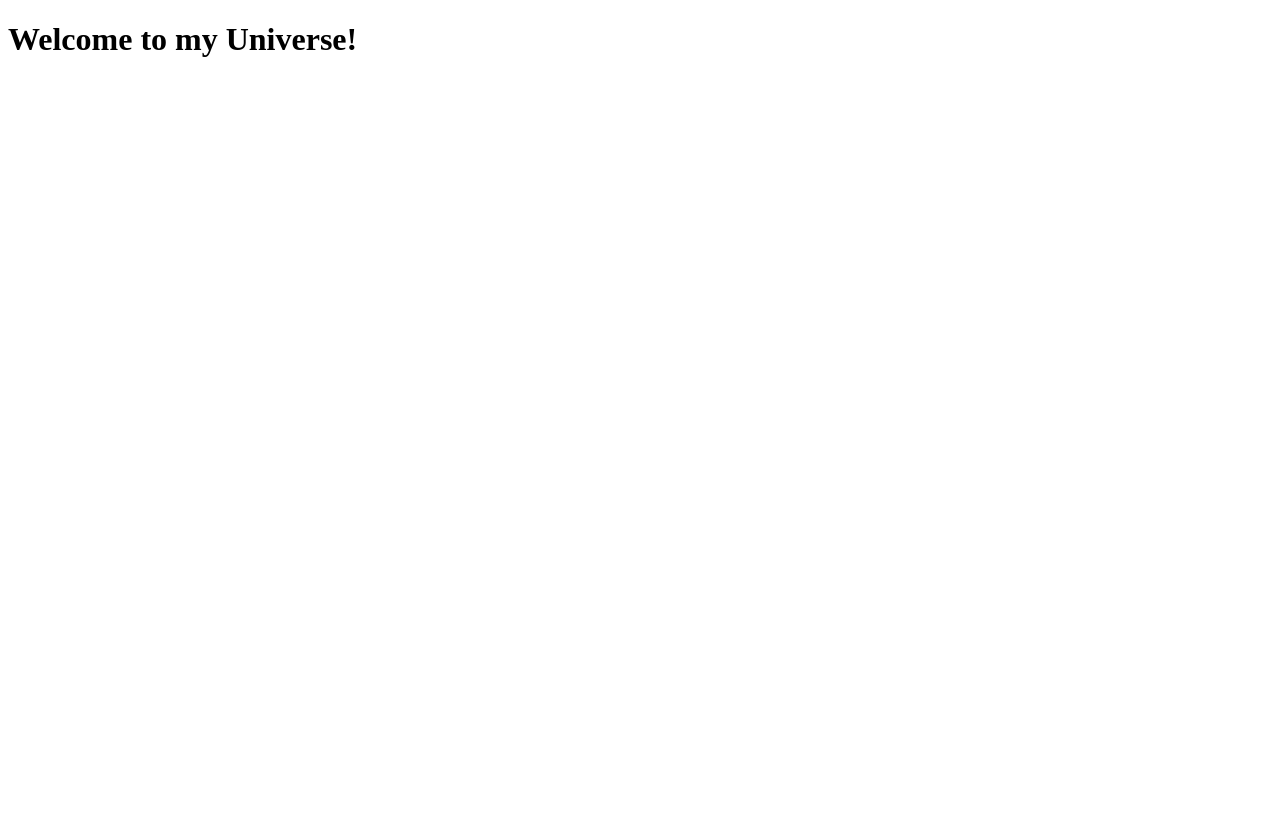
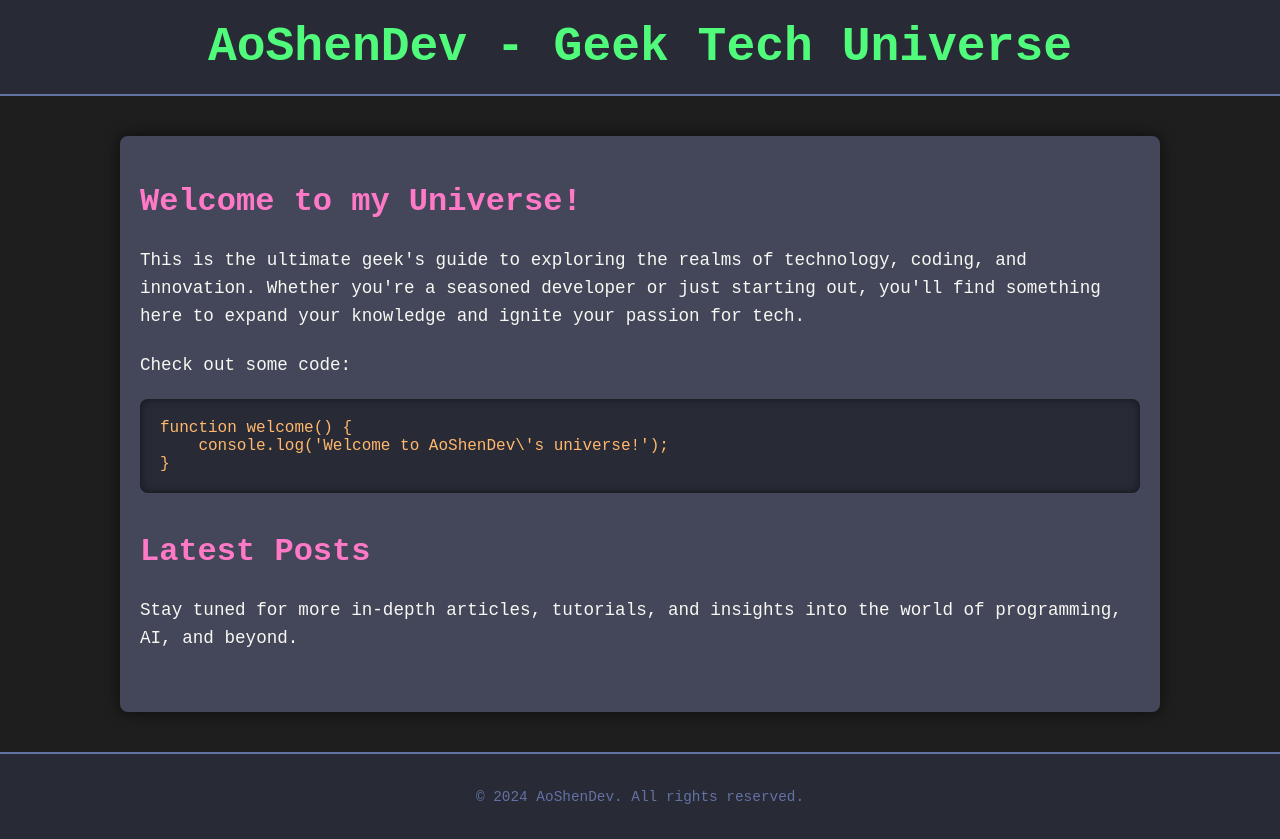
Before and after one commit to aoshendev/aoshendev.github.io, a plain HTML site: page index.html in a window 1280 px wide. Before the commit the page ends 800 px from the top, so only its background shows below. Drawn offline with Linux system fonts and the light colour scheme.

Commit message:
Mock Interface

```diff
--- a/index.html
+++ b/index.html
@@ -1,11 +1,135 @@
 <!DOCTYPE html>
 <html lang="en">
+
 <head>
     <meta charset="UTF-8">
     <meta name="viewport" content="width=device-width, initial-scale=1.0">
-    <title>AoShenDev</title>
+    <title>AoShenDev | Geek Tech Blog</title>
+    <style>
+        /* 基础全局设置 */
+        body {
+            font-family: 'Courier New', Courier, monospace;
+            background-color: #1e1e1e;
+            color: #f8f8f2;
+            margin: 0;
+            padding: 0;
+        }
+
+        /* 顶部导航条 */
+        header {
+            background-color: #282a36;
+            padding: 20px;
+            text-align: center;
+            border-bottom: 2px solid #6272a4;
+        }
+
+        header h1 {
+            font-size: 3rem;
+            color: #50fa7b;
+            margin: 0;
+        }
+
+        /* 内容区样式 */
+        main {
+            max-width: 1000px;
+            margin: 40px auto;
+            padding: 20px;
+            background-color: #44475a;
+            box-shadow: 0 0 15px rgba(0, 0, 0, 0.6);
+            border-radius: 8px;
+        }
+
+        /* 文章样式 */
+        article {
+            margin-bottom: 40px;
+        }
+
+        article h2 {
+            color: #ff79c6;
+            font-size: 2rem;
+        }
+
+        article p {
+            font-size: 1.1rem;
+            line-height: 1.6;
+            margin: 20px 0;
+        }
+
+        /* 代码块样式 */
+        pre {
+            background-color: #282a36;
+            color: #f8f8f2;
+            padding: 20px;
+            border-radius: 8px;
+            font-size: 1rem;
+            overflow-x: auto;
+            box-shadow: inset 0 0 10px rgba(0, 0, 0, 0.5);
+        }
+
+        code {
+            color: #ffb86c;
+        }
+
+        /* 底部区域样式 */
+        footer {
+            text-align: center;
+            padding: 20px;
+            background-color: #282a36;
+            border-top: 2px solid #6272a4;
+            margin-top: 40px;
+        }
+
+        footer p {
+            color: #6272a4;
+            font-size: 0.9rem;
+        }
+
+        /* 响应式布局 */
+        @media (max-width: 768px) {
+            header h1 {
+                font-size: 2rem;
+            }
+
+            main {
+                padding: 10px;
+            }
+
+            article h2 {
+                font-size: 1.5rem;
+            }
+
+            article p {
+                font-size: 1rem;
+            }
+        }
+    </style>
 </head>
+
 <body>
-    <h1>Welcome to my Universe!</h1>
+    <header>
+        <h1>AoShenDev - Geek Tech Universe</h1>
+    </header>
+
+    <main>
+        <article>
+            <h2>Welcome to my Universe!</h2>
+            <p>This is the ultimate geek's guide to exploring the realms of technology, coding, and innovation. Whether you're a seasoned developer or just starting out, you'll find something here to expand your knowledge and ignite your passion for tech.</p>
+
+            <p>Check out some code:</p>
+            <pre><code>function welcome() {
+    console.log('Welcome to AoShenDev\'s universe!');
+}</code></pre>
+        </article>
+
+        <article>
+            <h2>Latest Posts</h2>
+            <p>Stay tuned for more in-depth articles, tutorials, and insights into the world of programming, AI, and beyond.</p>
+        </article>
+    </main>
+
+    <footer>
+        <p>&copy; 2024 AoShenDev. All rights reserved.</p>
+    </footer>
 </body>
+
 </html>
```
